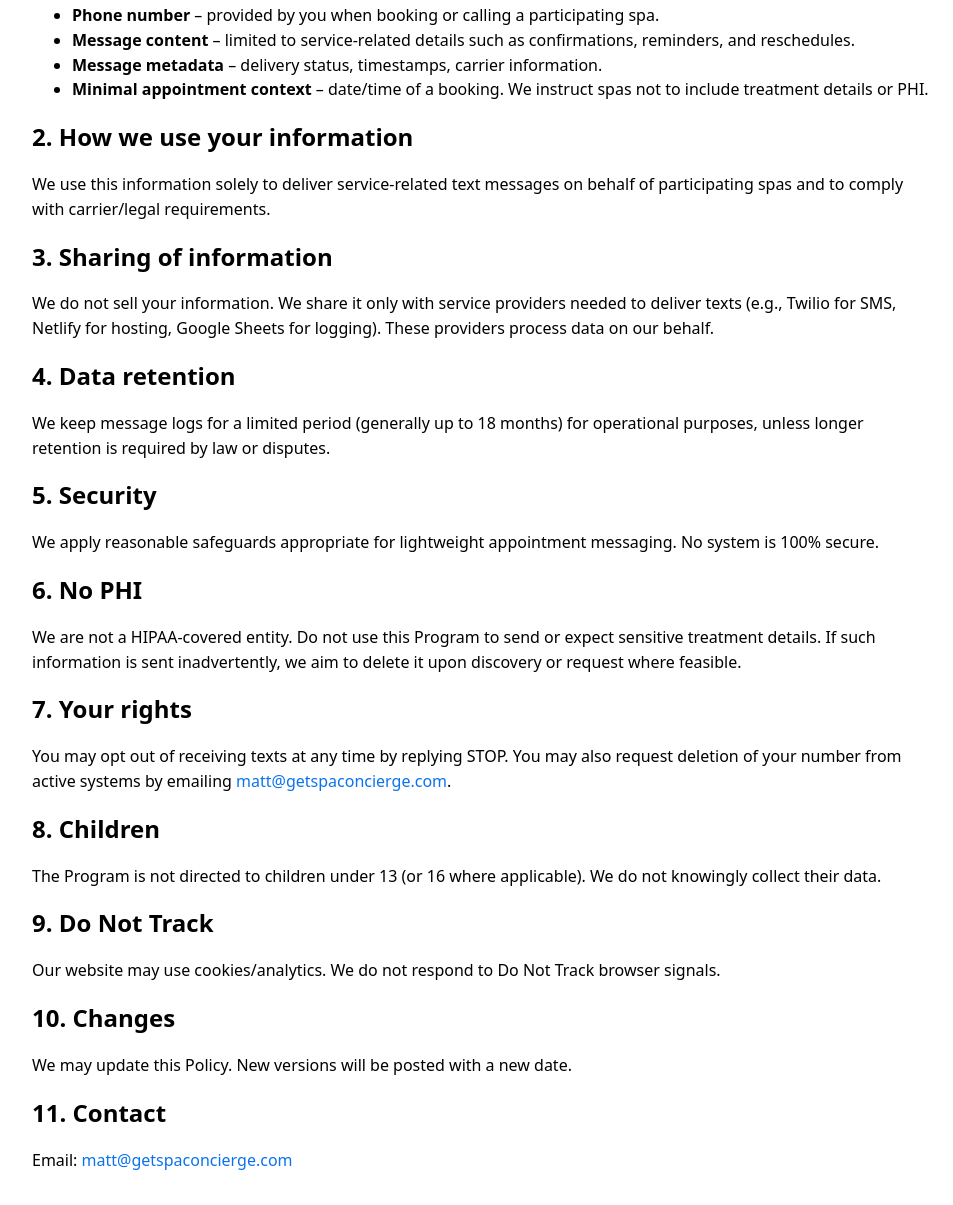
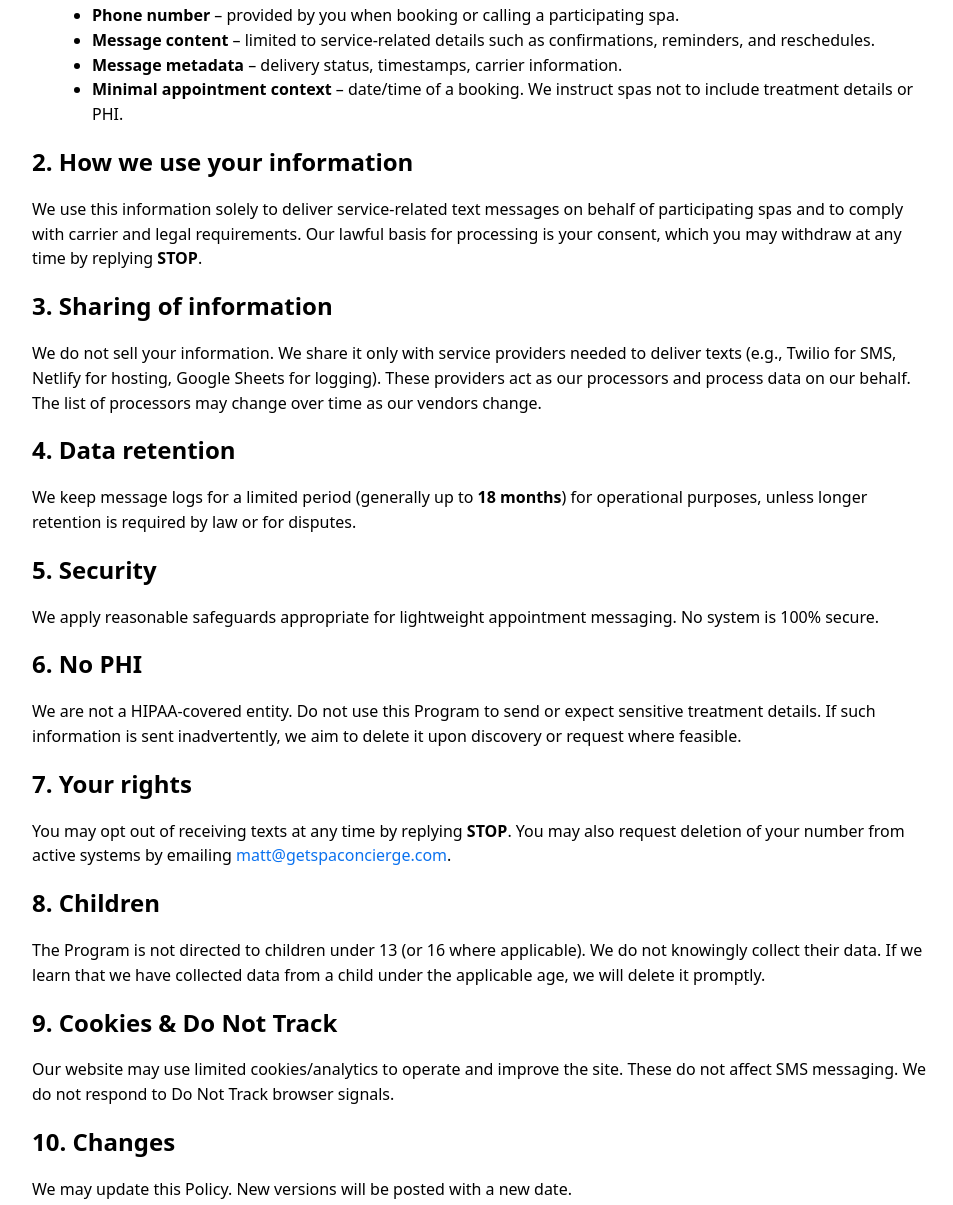
Before and after one commit to spaconcierge/spaconcierge-site, a website: page smsprivacy.html in a window 1280 px wide. Shown: the part 193-1398 px from the top of the page, without its empty margins (8-961 px from the left). Drawn offline with Linux system fonts and the light colour scheme.

Commit message:
Update smsprivacy.html

```diff
--- a/smsprivacy.html
+++ b/smsprivacy.html
@@ -6,9 +6,11 @@
   <meta name="viewport" content="width=device-width, initial-scale=1" />
   <style>
     body{font-family:system-ui,-apple-system,Segoe UI,Roboto,Helvetica,Arial,sans-serif;line-height:1.55;margin:40px;max-width:900px}
-    h1,h2,h3{line-height:1.25} small{color:#555}
+    h1,h2,h3{line-height:1.25}
+    small{color:#555}
     a{color:#0b72ef;text-decoration:none}
     a:hover{text-decoration:underline}
+    ul{margin:0 0 1rem 1.25rem}
   </style>
 </head>
 <body>
@@ -27,16 +29,19 @@
 
 <h2>2. How we use your information</h2>
 <p>We use this information solely to deliver service-related text messages on behalf
-of participating spas and to comply with carrier/legal requirements.</p>
+of participating spas and to comply with carrier and legal requirements. Our lawful
+basis for processing is your consent, which you may withdraw at any time by
+replying <strong>STOP</strong>.</p>
 
 <h2>3. Sharing of information</h2>
 <p>We do not sell your information. We share it only with service providers needed
 to deliver texts (e.g., Twilio for SMS, Netlify for hosting, Google Sheets for
-logging). These providers process data on our behalf.</p>
+logging). These providers act as our processors and process data on our behalf.
+The list of processors may change over time as our vendors change.</p>
 
 <h2>4. Data retention</h2>
-<p>We keep message logs for a limited period (generally up to 18 months) for
-operational purposes, unless longer retention is required by law or disputes.</p>
+<p>We keep message logs for a limited period (generally up to <strong>18 months</strong>) for
+operational purposes, unless longer retention is required by law or for disputes.</p>
 
 <h2>5. Security</h2>
 <p>We apply reasonable safeguards appropriate for lightweight appointment
@@ -48,24 +53,29 @@ sensitive treatment details. If such information is sent inadvertently, we aim t
 delete it upon discovery or request where feasible.</p>
 
 <h2>7. Your rights</h2>
-<p>You may opt out of receiving texts at any time by replying STOP. You may also
+<p>You may opt out of receiving texts at any time by replying <strong>STOP</strong>. You may also
 request deletion of your number from active systems by emailing
 <a href="mailto:matt@getspaconcierge.com">matt@getspaconcierge.com</a>.</p>
 
 <h2>8. Children</h2>
 <p>The Program is not directed to children under 13 (or 16 where applicable). We
-do not knowingly collect their data.</p>
+do not knowingly collect their data. If we learn that we have collected data from a
+child under the applicable age, we will delete it promptly.</p>
 
-<h2>9. Do Not Track</h2>
-<p>Our website may use cookies/analytics. We do not respond to Do Not Track
-browser signals.</p>
+<h2>9. Cookies &amp; Do Not Track</h2>
+<p>Our website may use limited cookies/analytics to operate and improve the site.
+These do not affect SMS messaging. We do not respond to Do Not Track browser
+signals.</p>
 
 <h2>10. Changes</h2>
 <p>We may update this Policy. New versions will be posted with a new date.</p>
 
 <h2>11. Contact</h2>
-<p>Email: <a href="mailto:matt@getspaconcierge.com">matt@getspaconcierge.com</a></p>
+<p>Email: <a href="mailto:matt@getspaconcierge.com">matt@getspaconcierge.com</a><br />
+See also our <a href="/smsterms">Terms of Service for Messaging</a>.</p>
 
-<script>document.getElementById('d').textContent = new Date().toLocaleDateString();</script>
+<script>
+  document.getElementById('d').textContent = new Date().toLocaleDateString();
+</script>
 </body>
 </html>
```
